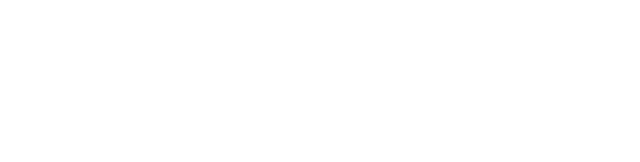
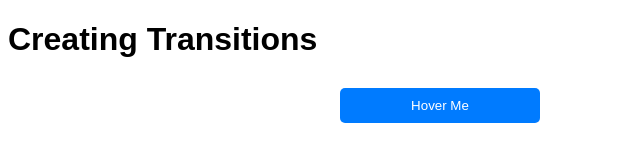
Before and after one commit to Ztevencodes/Transitions, a plain HTML site: page index.html in a window 1280 px wide. Shown: the whole page, without its empty margins (0-640 px from the left). Drawn offline with Linux system fonts and the light colour scheme.

Commit message:
testing hover transition ease-in

```diff
--- a/CSS/styles.css
+++ b/CSS/styles.css
@@ -10,5 +10,14 @@ body {
 .btn {
     padding: 10px 20px;
     background-color: #007bff;
-    color: white;
+    color: #fff;
+    border: none;
+    border-radius: 5px;
+    cursor: pointer;
+    width: 200px;
+    transition: background-color 0.8s ease-in-out;
 }
+
+.btn:hover {
+    background-color: #0056b3;
+}
--- a/index.html
+++ b/index.html
@@ -0,0 +1,15 @@
+<!DOCTYPE html>
+<html lang="en">
+<head>
+    <meta charset="UTF-8">
+    <meta name="viewport" content="width=device-width, initial-scale=1.0">
+    <link rel="stylesheet" href="/CSS/styles.css">
+    <title>Transitions</title>
+</head>
+<body>
+    <h1>Creating Transitions</h1>
+    <div class="container">
+        <button class="btn">Hover Me</button>
+    </div>
+</body>
+</html>
```
